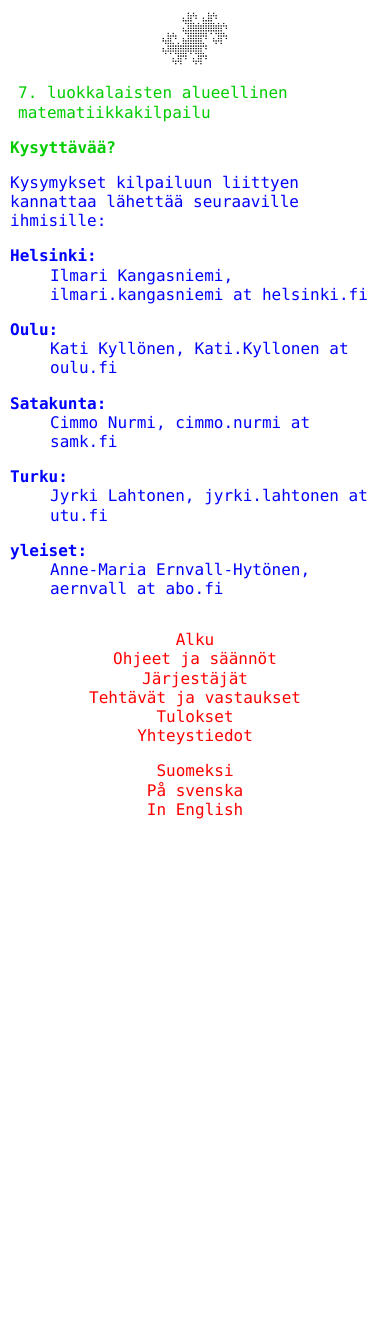
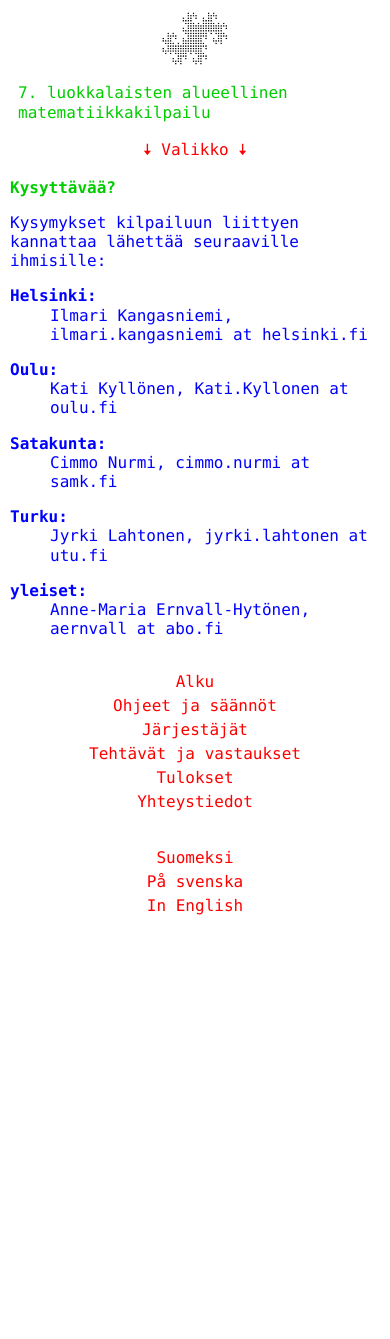
Before and after one commit to matematiikkakilpailut/matematiikkakilpailut.github.io, a Jekyll site: the page built from seiskat/yhteys.md, in a window 390 px wide. Built offline with Jekyll 4.4.1, drawn with Linux system fonts in a browser that asks for light colours; before the commit the page ends 900 px from its top, so only the background shows below that.

Commit message:
Pikalinkki valikkoon

```diff
--- a/_config.yml
+++ b/_config.yml
@@ -28,6 +28,11 @@ seiskat_pages:
   - { fi: "yhteys"     , sv: "kontakt"   , en: "contact" }
   - { fi: "index"      , sv: "index"     , en: "index" }
 
+seiskat_menu:
+  fi: "Valikko"
+  sv: "Meny"
+  en: "Menu"
+
 defaults:
   - scope:
       path: "valmennus/20*/*.pdf"
--- a/_layouts/seiskat.html
+++ b/_layouts/seiskat.html
@@ -14,7 +14,7 @@
     <link rel="sitemap" href="/sitemap.xml" />
     <title>{{ page.title }}</title>
     {% if page.description %}<meta name="description" content="{{ page.description }}">{% endif %}
-    <link href="/seiskat/tyyli.css?v=4" rel="stylesheet" />
+    <link href="/seiskat/tyyli.css?v=5" rel="stylesheet" />
     <base href="/seiskat/">
     <!--[if lt IE 9]>
       <script src="/js/html5shiv.min.js"></script>
@@ -36,17 +36,19 @@
       </div><![endif]-->
     <img id="logo" alt="[logo]" src="logo.png" />
     <h1>{{ page.h1 }}</h1>
+    {%- assign lang = page.lang | replace: "-FI", "" %}
+    <div id="pikamenu"><a href="#nav">🠇 {{ site.seiskat_menu[lang] }} 🠇</a></div>
 
-    <nav>
+    <nav id="nav">
       <ul>
-	{%- if page.lang == "sv-FI" %}
+	{%- if lang == "sv" %}
 	<li><a href="sv/index.html">Hem</a></li>
 	<li><a href="sv/regler.html">Regler</a></li>
 	<li><a href="sv/arrangorer.html">Arrang&ouml;rer</a></li>
 	<li><a href="sv/problem.html">Problem och l&ouml;sningar</a></li>
 	<li><a href="sv/resultat.html">Resultat</a></li>
 	<li><a href="sv/kontakt.html">Kontakta oss</a></li>
-	{% elsif page.lang == "en" %}
+	{% elsif lang == "en" %}
 	<li><a href="en/index.html">Home</a></li>
 	<li><a href="en/details.html">Details</a></li>
 	<li><a href="en/organizers.html">Organizers</a></li>
@@ -64,7 +66,6 @@
       </ul>
       {%- assign urlpath = page.url | split: "/" %}
       {%- assign leaf = urlpath.last | replace: ".html", "" %}
-      {%- assign lang = page.lang | replace: "-FI", "" %}
       {%- assign match = site.seiskat_pages | where: lang, leaf %}
       {%- assign record = match[0] %}
       {%- if lang == "fi" %}
--- a/seiskat/tyyli.css
+++ b/seiskat/tyyli.css
@@ -66,6 +66,11 @@ h3 {
   margin-bottom: 1em;
 }
 
+#pikamenu {
+  display: none;
+  grid-area: pikamenu;
+}
+
 nav {
   -ms-grid-row: 2;
   -ms-grid-column: 1;
@@ -109,13 +114,13 @@ a {
   text-decoration: none;
 }
 
-nav a, main a[href$=".pdf" i] {
+nav a, main a[href$=".pdf" i], #pikamenu a, #pikamenu a:visited {
   color: #ff0000;
   text-decoration: none;
   font-weight: normal;
 }
 
-nav a:hover, main a[href$=".pdf" i]:hover {
+nav a:hover, main a[href$=".pdf" i]:hover, #pikamenu a:hover {
   color: #ffffff;
   background-color: #ff0000
 }
@@ -150,7 +155,8 @@ main dt {
     margin: 10px;
     line-height: 1.2;
     grid-template:
-    "logo        otsikko"       auto
+      "logo        otsikko"       auto
+    "pikamenu    pikamenu"      auto
     "leipateksti leipateksti"   auto
     "menu        menu"          auto
     / 1fr 3fr;
@@ -160,14 +166,28 @@ main dt {
     font-size: 2em;
   }
 
+  #pikamenu {
+    display: flex;
+    grid-area: pikamenu;
+    margin-top: 1em;
+  }
+
+  #pikamenu > a {
+    margin: auto;
+  }
+
   #logo > img {
     margin: auto;
     width: 123px;
     height: 100px;
   }
 
+  nav {
+    min-height: 75vh;
+  }
+
   nav > ul {
-    margin: 1em auto auto auto;
+    margin: 1em auto 1em auto;
   }
 
   nav > ul > li {
@@ -194,6 +214,7 @@ main dt {
     grid-template:
     "logo"        auto
     "otsikko"     auto
+    "pikamenu"    auto
     "leipateksti" auto
     "menu"        auto
     / 1fr;
@@ -206,8 +227,8 @@ main dt {
   }
 }
 
-@media (-moz-touch-enabled: 1), (pointer:coarse) {
+@media (-moz-touch-enabled: 1), (pointer:coarse), screen and (max-width: 450px) {
   a {
-    line-height: 1.75;
+    line-height: 1.5;
   }
 }
```
